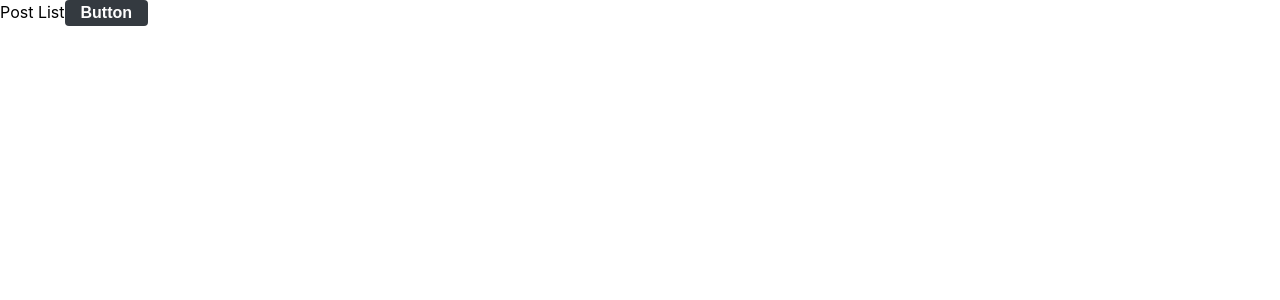
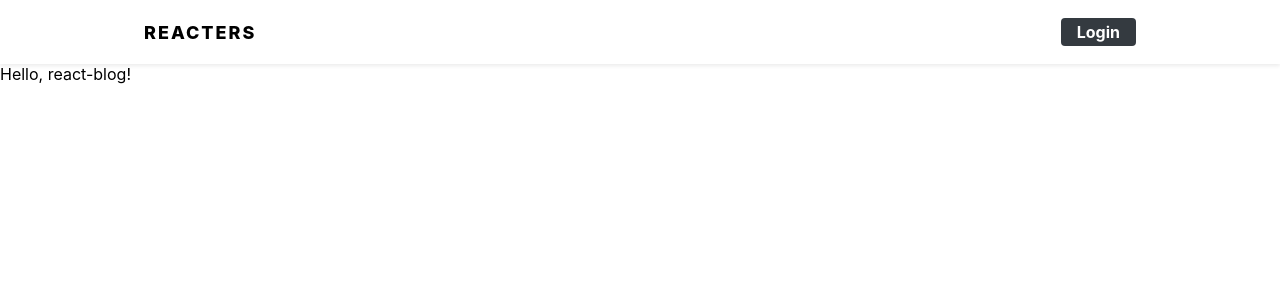
Before and after one commit to paolochang/react-blog, a React (Create React App) app in the folder blog-frontend/: page / in a window 1280 px wide. Shown: the top 300 px of the page. Built offline with nearby package versions, Linux system fonts and the light colour scheme.

Commit message:
Add Header component on PostListPage

```diff
--- a/blog-frontend/src/components/common/Button.js
+++ b/blog-frontend/src/components/common/Button.js
@@ -1,8 +1,9 @@
 import React from 'react';
+import { Link } from 'react-router-dom';
 import styled, { css } from 'styled-components';
 import palette from '../../lib/styles/palette';
 
-const StyledButton = styled.button`
+const buttonStyle = css`
   border: none;
   border-radius: 4px;
   font-size: 1rem;
@@ -35,8 +36,20 @@ const StyledButton = styled.button`
     `}
 `;
 
+const StyledButton = styled.button`
+  ${buttonStyle}
+`;
+
+const StyledLink = styled(Link)`
+  ${buttonStyle}
+`;
+
 const Button = (props) => {
-  return <StyledButton {...props} />;
+  return props.to ? (
+    <StyledLink {...props} cyan={props.cyan ? 1 : 0} />
+  ) : (
+    <StyledButton {...props} />
+  );
 };
 
 export default Button;
--- /dev/null
+++ b/blog-frontend/src/components/common/Header.js
@@ -0,0 +1,60 @@
+import React from 'react';
+import { Link } from 'react-router-dom';
+import styled from 'styled-components';
+import Button from './Button';
+import Responsive from './Responsive';
+
+const HeaderBlock = styled.div`
+  position: fixed;
+  width: 100%;
+  background: white;
+  box-shadow: 0px 2px 4px rgba(0, 0, 0, 0.08);
+`;
+
+/**
+ * Responsive 컴포넌트의 속성에 스타일을 추가해서 새로운 컴포넌트 생성
+ */
+const Wrapper = styled(Responsive)`
+  height: 4rem;
+  display: flex;
+  align-items: center;
+  justify-content: space-between; /* 자식 엘리먼트 사이에 여백을 최대로 설정 */
+  .logo {
+    font-size: 1.125rem;
+    font-weight: 800;
+    letter-spacing: 2px;
+  }
+  .right {
+    display: flex;
+    align-items: center;
+  }
+`;
+
+/**
+ * 헤더가 fixed로 되어 있기 때문에 페이지의 컨텐츠가 4rem 아래 나타나도록 해주는 컴포넌트
+ */
+const Spacer = styled.div`
+  height: 4rem;
+`;
+
+const Header = () => {
+  return (
+    <React.Fragment>
+      <HeaderBlock>
+        <Wrapper>
+          <div className="logo">
+            <Link to="/" className="logo">
+              REACTERS
+            </Link>
+          </div>
+          <div className="right">
+            <Button to="/login">Login</Button>
+          </div>
+        </Wrapper>
+      </HeaderBlock>
+      <Spacer />
+    </React.Fragment>
+  );
+};
+
+export default Header;
--- /dev/null
+++ b/blog-frontend/src/components/common/Responsive.js
@@ -0,0 +1,23 @@
+import React from 'react';
+import styled from 'styled-components';
+
+const ResponsiveBlock = styled.div`
+  padding-left: 1rem;
+  padding-right: 1rem;
+  width: 1024px;
+  margin: 0 auto; /* 중앙 정렬 */
+  /* Add media query for different size of browsers */
+  @media (max-width: 1024px) {
+    width: 768px;
+  }
+  @media (max-width: 768px) {
+    width: 100%;
+  }
+`;
+
+const Responsive = ({ children, ...rest }) => {
+  // ...rest allows to use style, className, onClick, etc
+  return <ResponsiveBlock {...rest}>{children}</ResponsiveBlock>;
+};
+
+export default Responsive;
--- a/blog-frontend/src/pages/PostListPage.js
+++ b/blog-frontend/src/pages/PostListPage.js
@@ -1,11 +1,11 @@
 import React from 'react';
-import Button from '../components/common/Button';
+import Header from '../components/common/Header';
 
 const PostListPage = () => {
   return (
     <div>
-      Post List
-      <Button>Button</Button>
+      <Header />
+      <div>Hello, react-blog!</div>
     </div>
   );
 };
```
